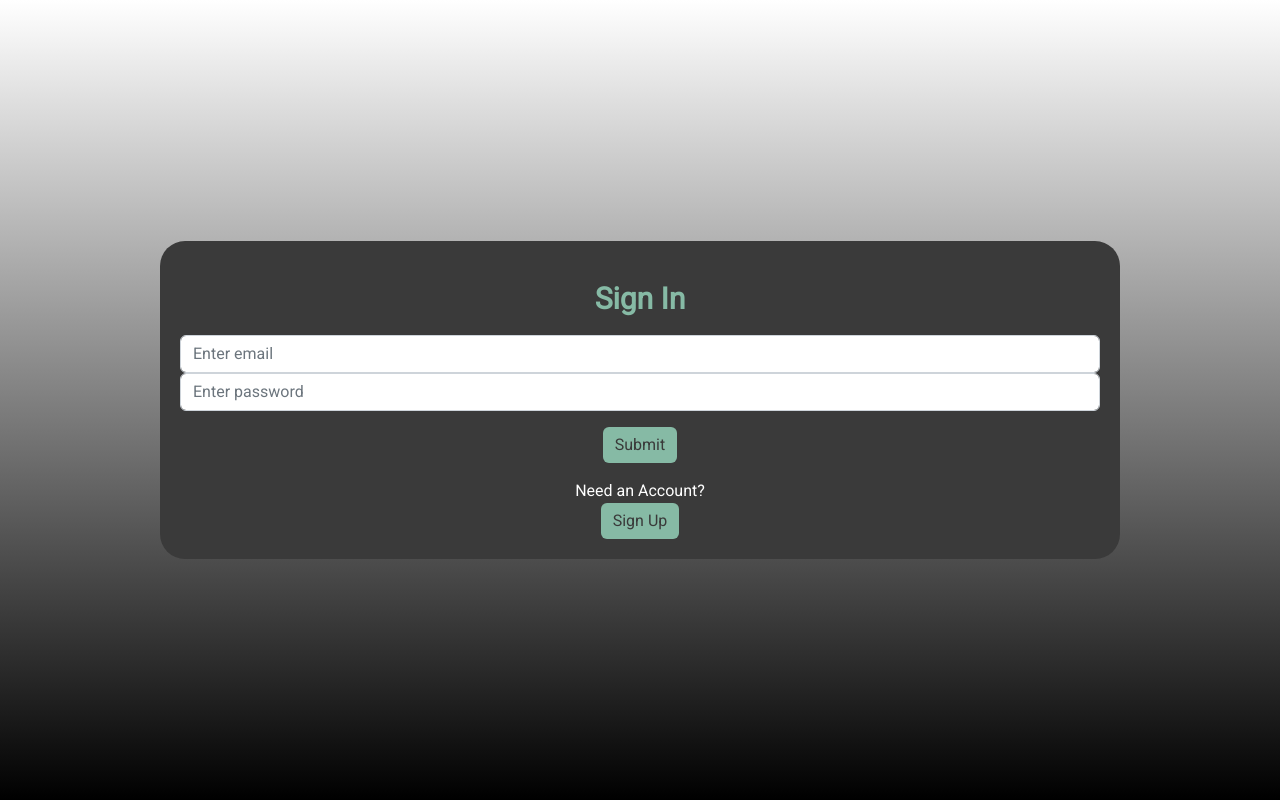
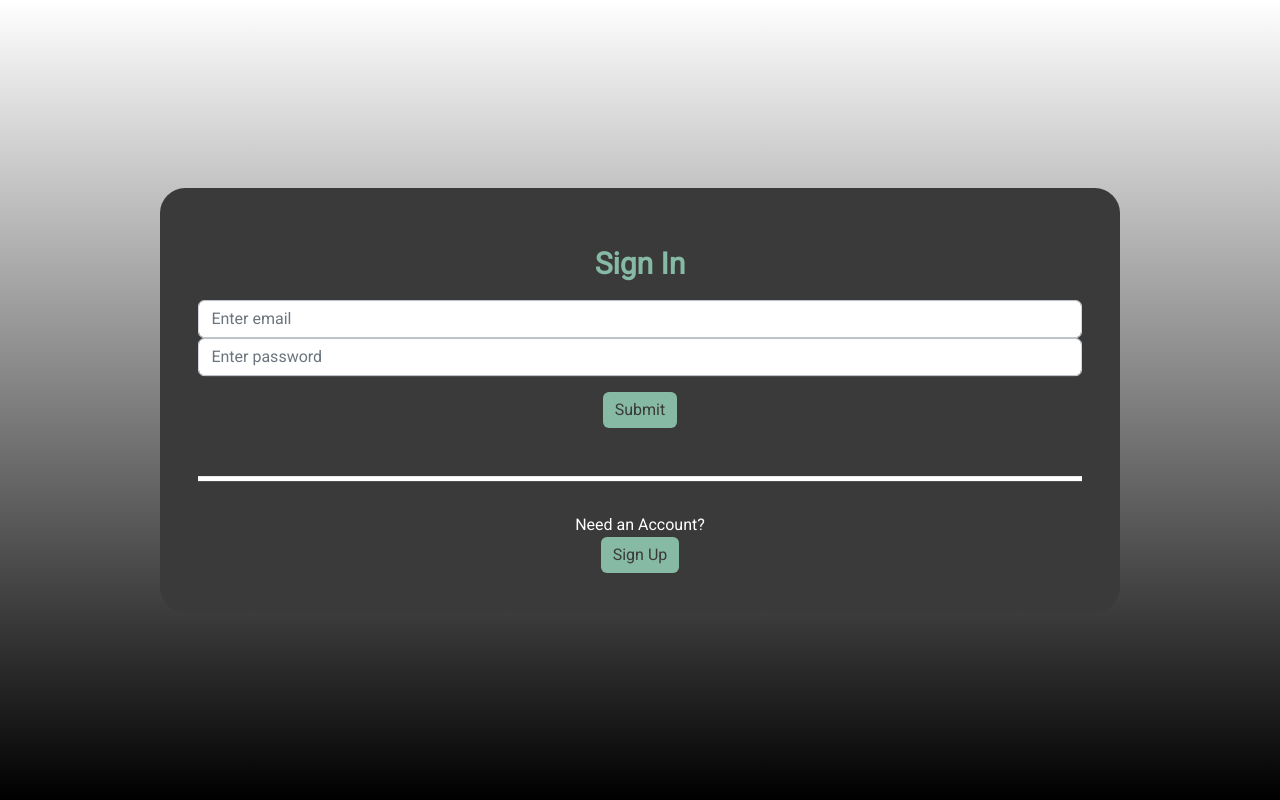
Before and after one commit to pranavkannepalli/to_do_firebase, a Next.js app: page / in a window 1280 px wide. Built offline with nearby package versions, Linux system fonts and the light colour scheme; no server answers; the database is empty.

Commit message:
small changes

```diff
--- a/components/LoginPage/SignIn.tsx
+++ b/components/LoginPage/SignIn.tsx
@@ -48,6 +48,7 @@ const SignIn: React.FC<Props> = ({ changePage, signIn }) => {
                         Submit
                     </Button>
                 </Form>
+                <hr />
                 <div className="light">
                     Need an Account?
                 </div>
--- a/components/LoginPage/SignUp.tsx
+++ b/components/LoginPage/SignUp.tsx
@@ -27,19 +27,16 @@ const SignUp: React.FC<Props> = ({ changePage, signUp }) => {
             <div className="bgdark sign">
                 <h2 className="primary">Sign Up<br /></h2>
                 <form onSubmit={handleSubmit}>
-                    <input required={true} type="email" className="form-control" value={email} onChange={(e) => setEmail(e.target.value)} placeholder="Enter email"/>
-                    <div className="input-group">
-                        <input required={true} aria-describedby="password1" type="password" className="form-control" value={password} onChange={(e) => setPassword(e.target.value)} placeholder="Enter password"/>
-                        <span id="password1" className={password.length < 8 ? "input-group-text danger" : "input-group-text success"}>{password.length < 8 ? "Password needs to be more than 8 letters" : "Password is more than 8 letters"}</span>
-                    </div>
-                    <div className="input-group">
-                        <input required={true} aria-describedby="password2" type="password" className="form-control" value={repeatPassword} onChange={(e) => setRepeat(e.target.value)} placeholder="Retype password"/>
-                        <span id="password2" className={password != repeatPassword ? "input-group-text danger" : "input-group-text success"}>{password != repeatPassword ? "Passwords don't match" : "Passwords are matching"}</span>
-                    </div>
+                    <input required={true} type="email" className="form-control" value={email} onChange={(e) => setEmail(e.target.value)} placeholder="Enter email" />
+                    <input required={true} aria-describedby="password1" type="password" className="form-control" value={password} onChange={(e) => setPassword(e.target.value)} placeholder="Enter password" />
+                    <span id="password1" className={password.length < 8 ? "danger" : "success"}>{password.length < 8 ? "Password needs to be more than 8 letters" : "Password is more than 8 letters"}</span>
+                    <input required={true} aria-describedby="password2" type="password" className="form-control" value={repeatPassword} onChange={(e) => setRepeat(e.target.value)} placeholder="Retype password" />
+                    <span id="password2" className={password != repeatPassword ? "danger" : "success"}>{password != repeatPassword ? "Passwords don't match" : "Passwords are matching"}</span><br />
                     <Button className="button bgprimary my-3" type="submit">
                         Submit
                     </Button>
                 </form>
+                <hr />
                 <div className="light">
                     Already have an Account?
                 </div>
--- a/components/TodoPage/TodoPage.tsx
+++ b/components/TodoPage/TodoPage.tsx
@@ -103,11 +103,11 @@ const TodoPage: React.FC<Props> = ({ currentGroup, groups, groupRequests, allGro
                                 Join Requests
                             </h2>
                             {groupRequests.map((request, index) => (
-                                <Card className="bgdark-alt border-0" key={index}>
+                                <Card className="bgdark-alt border-0 my-2" key={index}>
                                     <Card.Body>
                                         <Request key={index} acceptRequest={acceptRequest} deleteRequest={deleteRequest} request={request} />
                                     </Card.Body>
-                                </Card>                            ))}
+                                </Card>))}
                             <h2 className="secondary">
                                 Add a Todo
                             </h2>
@@ -116,7 +116,7 @@ const TodoPage: React.FC<Props> = ({ currentGroup, groups, groupRequests, allGro
                                 Todos
                             </h2>
                             {todos.map((todo, index) => (
-                                <Card className="bgdark-alt border-0" key={index}>
+                                <Card className="bgdark-alt border-0 my-2" key={index}>
                                     <Card.Body>
                                         <Todo todo={todo} markTodo={markTodo} removeTodo={removeTodo} />
                                     </Card.Body>
--- a/styles/globals.css
+++ b/styles/globals.css
@@ -28,7 +28,7 @@
   left: 50%;
   -webkit-transform: translate(-50%, -50%);
   transform: translate(-50%, -50%);
-  padding: 20px;
+  padding: 3vw;
   text-align: center;
   height: 75wh;
   width: 75vw;
@@ -148,3 +148,11 @@ body {
   color: var(--clr-dark);
   background: var(--clr-light);
 }
+
+hr {
+  color: white;
+  border-top: 5px solid;
+  opacity: 100;
+  margin-top: 2rem;
+  margin-bottom: 2rem;
+}
```
Lines whose indentation alone changed are shown as unchanged.
